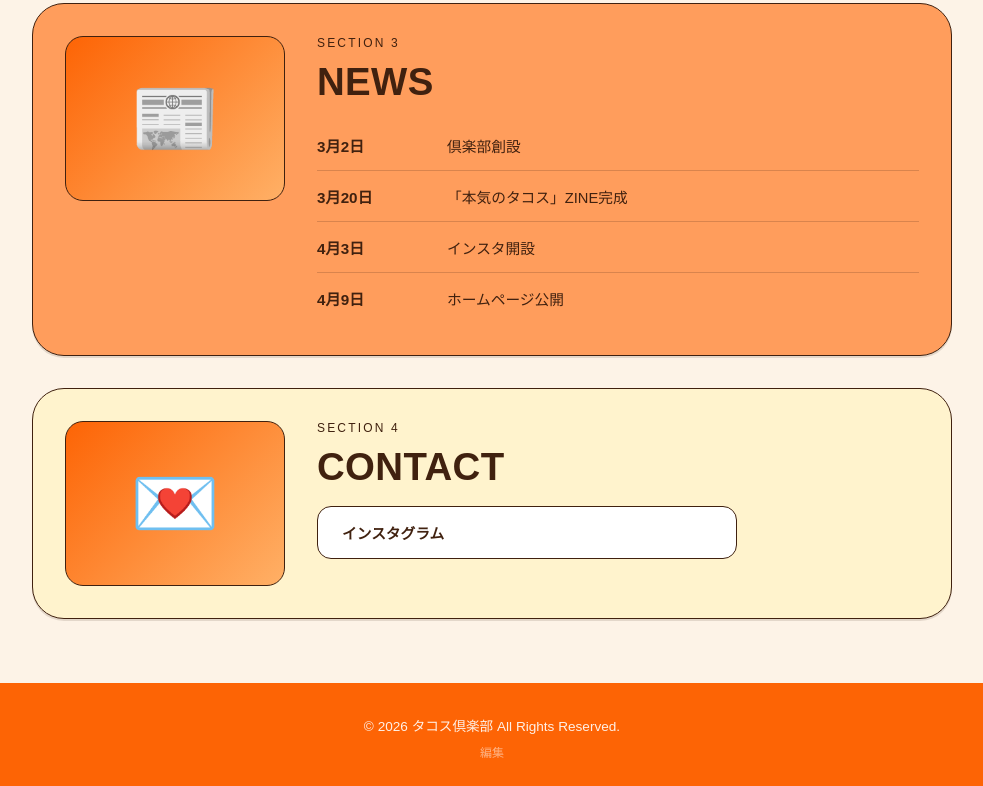
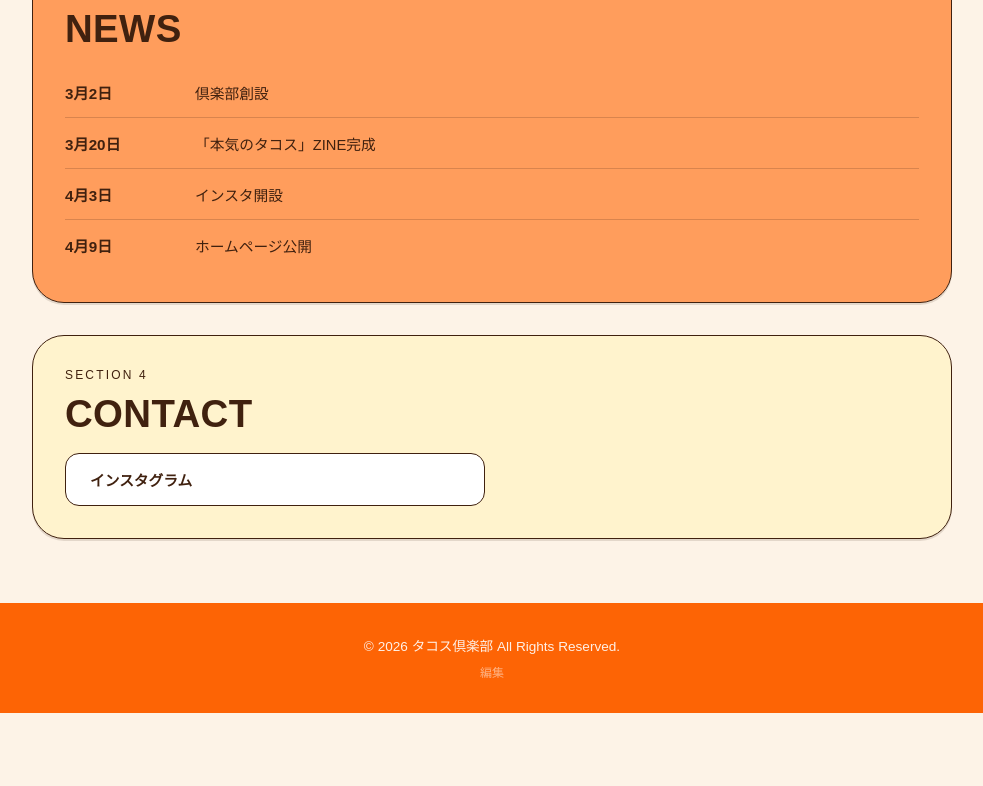
Before and after one commit to madocont/tacosclub, a plain HTML site: page index.html in a window 1280 px wide. Shown: the part 1590-2376 px from the top of the page, without its empty margins (148-1131 px from the left). After the commit the page ends 2303 px from the top, so only its background shows below. Drawn offline with Linux system fonts and the light colour scheme.

Commit message:
Remove emoji photo tiles from section cards
Sections now use a single full-width column with the SECTION label,
title, and content — no decorative emoji tile.

Co-Authored-By: Claude Opus 4.7 (1M context) <noreply@anthropic.com>

```diff
--- a/index.html
+++ b/index.html
@@ -97,22 +97,7 @@
     .sec-card.tint-4 { background: #fff3cd; }
 
     .sec-head {
-      display: grid;
-      grid-template-columns: 220px 1fr;
-      gap: 32px;
-      align-items: start;
-    }
-
-    .sec-photo {
-      border-radius: 18px;
-      border: 1.5px solid #40210f;
-      aspect-ratio: 4 / 3;
-      display: flex;
-      align-items: center;
-      justify-content: center;
-      font-size: 72px;
-      background: linear-gradient(135deg, #fd6405 0%, #ffb066 100%);
-      overflow: hidden;
+      min-width: 0;
     }
 
     .sec-title-area {
@@ -314,12 +299,6 @@
 
       .sec-card { padding: 22px; border-radius: 24px; }
 
-      .sec-head {
-        grid-template-columns: 1fr;
-        gap: 20px;
-      }
-
-      .sec-photo { aspect-ratio: 16 / 9; font-size: 56px; }
       .sec-card h2 { font-size: 1.8rem; }
 
       .member-grid { grid-template-columns: 1fr; }
@@ -350,7 +329,6 @@
   <main>
     <section id="about" class="sec-card tint-1">
       <div class="sec-head">
-        <div class="sec-photo">🌮</div>
         <div class="sec-title-area">
           <span class="sec-label">Section 1</span>
           <h2>About</h2>
@@ -365,7 +343,6 @@
 
     <section id="members" class="sec-card tint-2">
       <div class="sec-head">
-        <div class="sec-photo">🫂</div>
         <div class="sec-title-area">
           <span class="sec-label">Section 2</span>
           <h2>Member</h2>
@@ -382,7 +359,6 @@
 
     <section id="news" class="sec-card tint-3">
       <div class="sec-head">
-        <div class="sec-photo">📰</div>
         <div class="sec-title-area">
           <span class="sec-label">Section 3</span>
           <h2>News</h2>
@@ -393,7 +369,6 @@
 
     <section id="contact" class="sec-card tint-4">
       <div class="sec-head">
-        <div class="sec-photo">💌</div>
         <div class="sec-title-area">
           <span class="sec-label">Section 4</span>
           <h2>Contact</h2>
```
